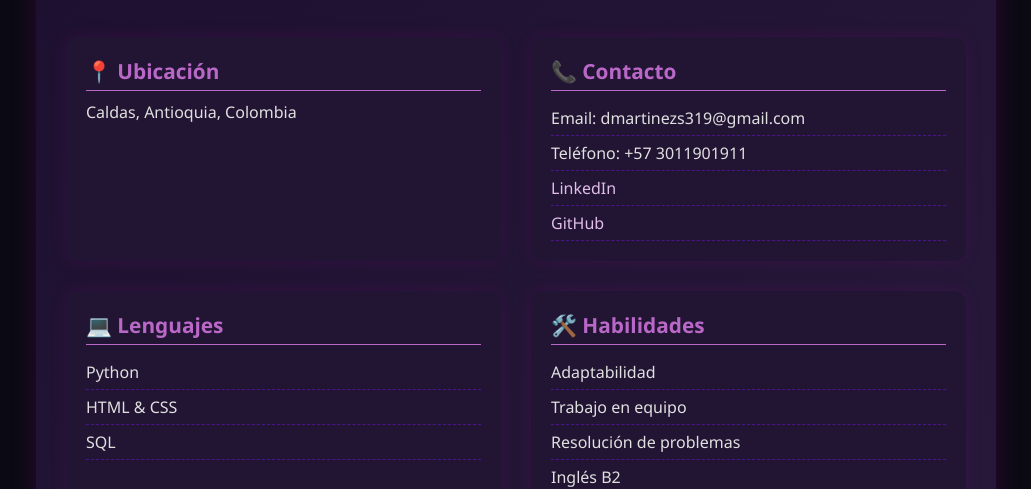
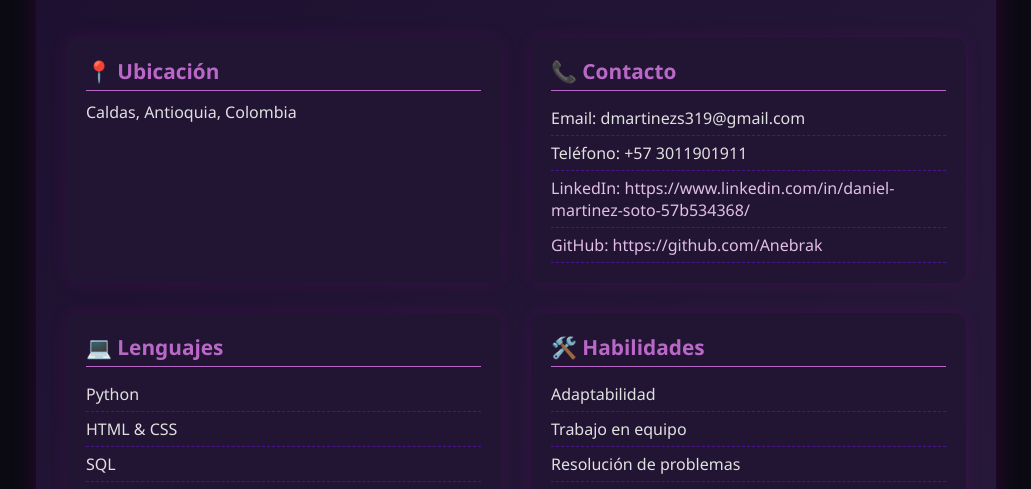
Before and after one commit to Anebrak/Tics_landingpage, a plain HTML site: page index.html in a window 1280 px wide. Shown: the part 320-809 px from the top of the page, without its empty margins (124-1155 px from the left). Drawn offline with Linux system fonts and the light colour scheme; files that its build step writes are made by us from their sources.

Commit message:
Se agregaron los links de github y linkedin a la sección de contactame.

```diff
--- a/index.html
+++ b/index.html
@@ -19,8 +19,8 @@
       <ul>
         <li>Email: dmartinezs319@gmail.com</li>
         <li>Teléfono: +57 3011901911</li>
-        <li><a href="#">LinkedIn</a></li>
-        <li><a href="#">GitHub</a></li>
+        <li><a href="#">LinkedIn: https://www.linkedin.com/in/daniel-martinez-soto-57b534368/</a></li>
+        <li><a href="#">GitHub: https://github.com/Anebrak</a></li>
       </ul>
     </div>
     <div class="card">
```
